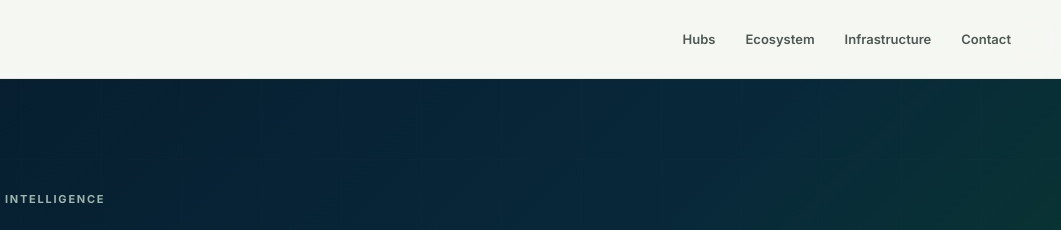
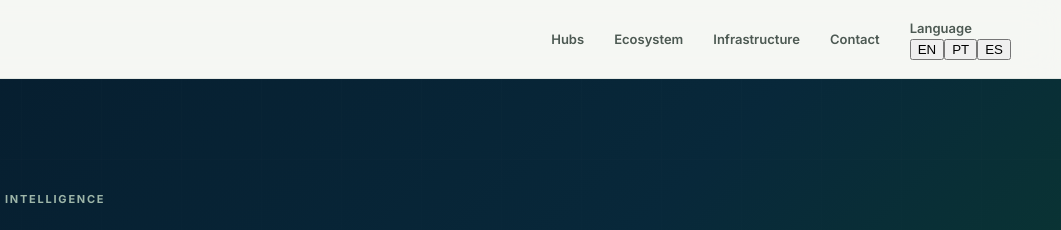
Before and after one commit to eliezermardegan/hub-carbon, a plain HTML site: page pages/project-intelligence.html in a window 1280 px wide. Shown: the top 230 px of the page, 219-1280 px from the left. Drawn offline with Linux system fonts and the light colour scheme.

Commit message:
feat: enable multilingual navigation across site pages

```diff
--- a/pages/project-intelligence.html
+++ b/pages/project-intelligence.html
@@ -90,7 +90,8 @@
 <section class="section pi-disclaimer"><div class="container"><p><strong>Important:</strong> Project Intelligence is an indicative screening tool. Carbon volumes, credit eligibility, financial returns, funding availability, technology performance and regulatory requirements require detailed project-specific assessment and, where applicable, independent validation or verification.</p></div></section>
 </main>
 <footer class="footer"><div class="container footer-top"><div><img src="../assets/logo-green.png" alt="Hub Carbon" class="footer-logo"><p>Connecting the low-carbon economy.</p></div><div class="footer-links"><a href="../index.html#hubs">Hubs</a><a href="../index.html#ecosystem">Ecosystem</a><a href="../index.html#infrastructure">Infrastructure</a><a href="about.html">About</a><a href="contact.html">Contact</a><a href="privacy.html">Privacy &amp; Cookies</a></div></div><div class="container footer-bottom footer-legal"><div>Hub Carbon Limited is a company registered in England and Wales with registered number 15657271<br>and its registered office at 71–75 Sheldon Street, London WC2H 9JQ, United Kingdom.</div><div>© 2026 Hub Carbon. All rights reserved.</div></div></footer>
-<script src="../js/main.js"></script><script src="../js/project-intelligence.js"></script>
+<script src="../js/main.js"></script>
+  <script src="../js/i18n.js" defer></script><script src="../js/project-intelligence.js"></script>
 <div id="cookie-banner" class="cookie-banner" role="region" aria-label="Cookie notice" hidden><div><div class="cookie-eyebrow">Privacy &amp; cookies</div><h2 class="cookie-title">Your privacy matters.</h2><p class="cookie-copy">Hub Carbon currently uses only essential storage to keep the website working and remember your privacy choice. We do not currently use analytics or advertising cookies. <a href="privacy.html">Read our Privacy &amp; Cookies notice</a>.</p></div><div class="cookie-actions"><button class="cookie-button" type="button" data-cookie-settings>Cookie settings</button><button class="cookie-button primary" type="button" data-cookie-essential>Continue with essential only</button></div></div>
 <div id="cookie-settings" class="cookie-modal" role="dialog" aria-modal="true" aria-labelledby="cookie-settings-title" hidden><div class="cookie-dialog"><div class="cookie-dialog-head"><div><h2 id="cookie-settings-title">Cookie settings</h2><p>Choose how Hub Carbon may use storage and access technologies. Your choice is remembered on this device and can be changed at any time.</p></div><button class="cookie-close" type="button" aria-label="Close cookie settings">×</button></div><div class="cookie-option"><div><strong>Essential</strong><p>Required for core website functions and to remember your privacy preference.</p></div><span class="cookie-status">Always active</span></div><div class="cookie-option"><div><strong>Analytics</strong><p>No analytics technology is currently active on this site.</p></div><span class="cookie-status">Not currently active</span></div><div class="cookie-dialog-foot"><button class="cookie-button primary" type="button" data-cookie-essential>Save essential only</button></div></div></div>
 </body></html>
```
